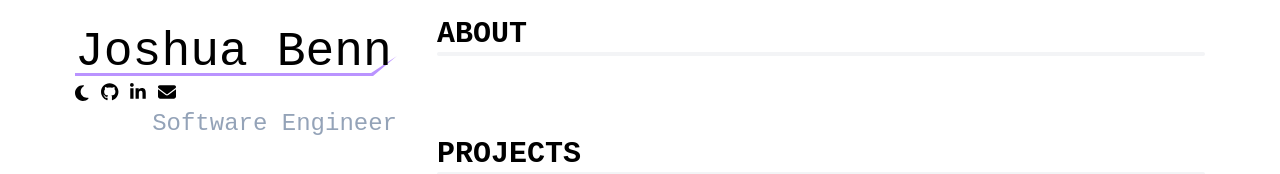
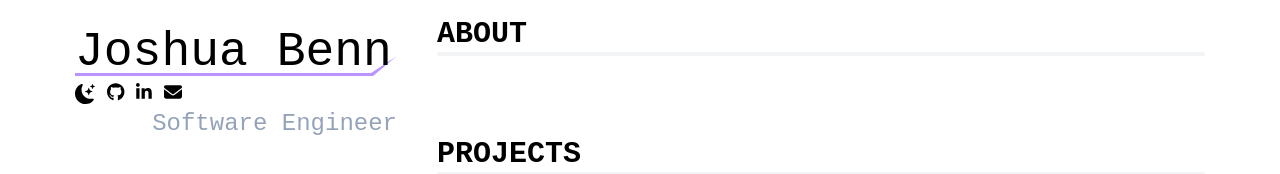
Before and after one commit to SublimeIbanez/Portfolio, a React (Vite) app in the folder portfolio/: page / in a window 1280 px wide. Shown: the top 174 px of the page. Built offline with nearby package versions, Linux system fonts and the light colour scheme.

Commit message:
Removed the fontawesome and changed the theme basis

```diff
--- a/portfolio/src/components/Header.tsx
+++ b/portfolio/src/components/Header.tsx
@@ -6,8 +6,8 @@ import { FontAwesomeIcon } from "@fortawesome/react-fontawesome";
 import { faGithub, faLinkedinIn } from "@fortawesome/free-brands-svg-icons";
 import { faEnvelope, faSun, faMoon } from "@fortawesome/free-solid-svg-icons";
 
-// import Mode_Dark from "../images/dark_mode.svg";
-// import Mode_Light from "../images/light_mode.svg";
+import Mode_Dark from "../images/dark_mode.svg";
+import Mode_Light from "../images/light_mode.svg";
 import Underline from "../images/header_slash.svg";
 
 
@@ -28,7 +28,8 @@ export default function Header() {
             </div>
             <div className="flex sm:flex-col justify-between">
                 <div className="social flex gap-3 mt-1">
-                    <FontAwesomeIcon icon={theme == "theme-dark" ? faSun : faMoon} onClick={toggleMode} className="mt-1" />
+                    <img className="mt-1 h-[20px] w-auto" src={theme == "theme-dark" ? Mode_Light : Mode_Dark}
+                        alt="Mode Selection" onClick={toggleMode} />
 
                     <a href="https://github.com/JoshBenn">
                         <FontAwesomeIcon icon={faGithub} />
@@ -45,3 +46,5 @@ export default function Header() {
         </>
     );
 }
+
+                    // <FontAwesomeIcon icon={theme == "theme-dark" ? faSun : faMoon} onClick={toggleMode} className="mt-1" />
--- a/portfolio/src/index.css
+++ b/portfolio/src/index.css
@@ -1,13 +1,13 @@
 :root {
-    --bg_color: #FFFFFF;
-    --text_color: black;
+    --bg_color: #171717;
+    --text_color: light;
     color-scheme: light dark;
     font-family: "monospace";
 }
 
-[data-theme="theme-dark"] {
-    --bg_color: #171717;
-    --text_color: white;
+[data-theme="theme-light"] {
+    --bg_color: #FFFFFF;
+    --text_color: black;
 }
 
 body {
```
